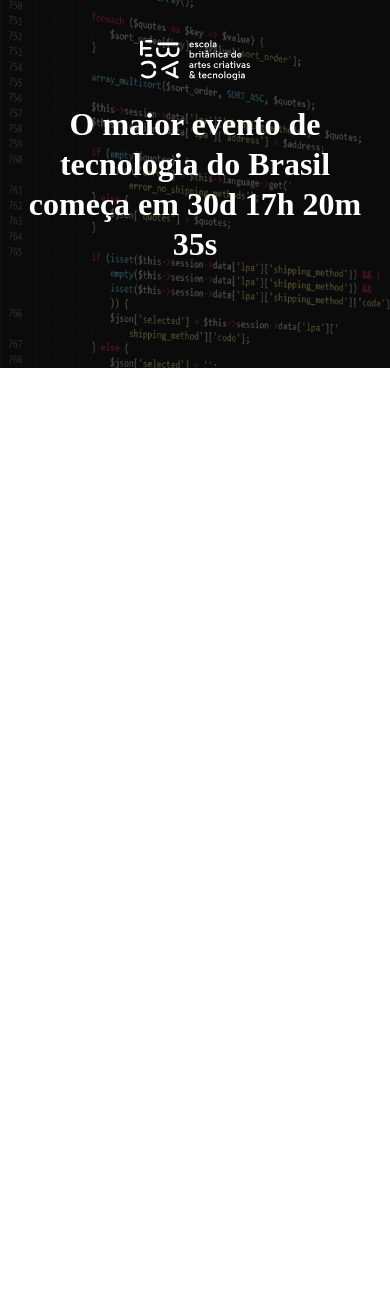
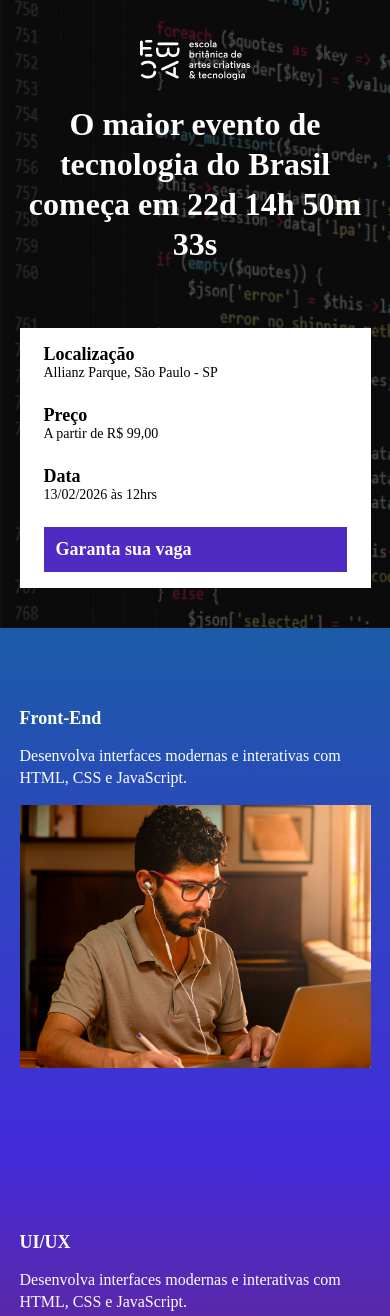
Before and after one commit to Rinkashi17/EBAC-Talks, a website: page src/index.html in a window 390 px wide. Shown: the top 1316 px of the page. Before the commit the page ends 844 px from the top, so only its background shows below. Drawn offline with nearby package versions, Linux system fonts and the light colour scheme; files that its build step writes are made by us from their sources; files whose address does not match are found by name.

Commit message:
criando a contagem regressiva

```diff
--- a/package.json
+++ b/package.json
@@ -2,9 +2,9 @@
   "name": "ebac-talks",
   "version": "1.0.0",
   "description": "",
-  "main": "index.js",
   "scripts": {
-    "dev": "parcel serve src/index.html src/styles/main.scss src/scripts/main.js",
+    "dev": "parcel src/index.html src/styles/main.scss src/scripts/main.js",
+    "build": "parcel build src/index.html --dist-dir dist",
     "test": "echo \"Error: no test specified\" && exit 1"
   },
   "keywords": [],
--- a/src/index.html
+++ b/src/index.html
@@ -5,19 +5,75 @@
     <meta name="viewport" content="width=device-width, initial-scale=1.0">
     <title>EBAC Tech Talks</title>
     <link rel="stylesheet" href="../dist/styles/main.css">
+    <link rel="stylesheet" href="https://unpkg.com/aos@next/dist/aos.css" />
 </head>
 <body>
     <header class="hero">
         <div class="container">
             <img class="hero__logo" src="./images/ebac_logo.svg" alt="">
             <p class="hero__text">
-                O maior evento de tecnologia do Brasil começa em 30d 17h 20m 35s
+                O maior evento de tecnologia do Brasil começa em <span id="contador"></span>
             </p>
+            <div class="infos-bar">
+                <ul class="infos-bar__infos">
+                    <li class="infos-bar__infos__item">
+                        <b>Localização</b>
+                        Allianz Parque, São Paulo - SP
+                    </li>
+                    <li class="infos-bar__infos__item">
+                        <b>Preço</b>
+                        A partir de R$ 99,00
+                    </li>
+                    <li class="infos-bar__infos__item">
+                        <b>Data</b>
+                        13/02/2026 às 12hrs
+                    </li>
+                </ul>
+                <a href="" class="button button--primary">
+                    Garanta sua vaga
+                </a>
+            </div>
         </div>
     </header>
 
+    <section class="event event--frontend">
+        <div class="container" data-aos="fade-right">
+            <div class="event__details">
+                <h2 class="event__details__title">Front-End</h2>
+                <p class="event__details__description">Desenvolva interfaces modernas e interativas com HTML, CSS e JavaScript.</p>
+            </div>
+        <img class="event__image" src="./images/frontend.png" alt="Front-End">
+        </div>
+    </section>
+    <section class="event event--ui-ux event--image-left" >
+        <div class="container" data-aos="fade-left">
+            <div class="event__details">
+                <h2 class="event__details__title">UI/UX</h2>
+                <p class="event__details__description">Desenvolva interfaces modernas e interativas com HTML, CSS e JavaScript.</p>
+            </div>
+        <img class="event__image" src="./images/frontend.png" alt="Front-End">
+        </div>
+    </section>
+    <section class="event event--data-science">
+        <div class="container" data-aos="fade-right">
+            <div class="event__details">
+                <h2 class="event__details__title">Data Science</h2>
+                <p class="event__details__description">Analise dados e desenvolva soluções de machine learning com Python e R.</p>
+            </div>
+        <img class="event__image" src="./images/frontend.png" alt="Front-End">
+        </div>
+    </section>
+    <section class="event event--backend  event--image-left">
+        <div class="container" data-aos="fade-left">
+            <div class="event__details">
+                <h2 class="event__details__title">Back-End</h2>
+                <p class="event__details__description">Implemente APIs robustas e escaláveis com Node.js, Python e Java.</p>
+            </div>
+        <img class="event__image" src="./images/frontend.png" alt="Front-End">
+        </div>
+    </section>
 
-
+    <script src="https://unpkg.com/aos@next/dist/aos.js"></script>
     <script src="./scripts/main.js"></script>
 </body>
 </html>
--- a/src/scripts/main.js
+++ b/src/scripts/main.js
@@ -1 +1,28 @@
-console.log('Hello, Ebac Talks!');
+AOS.init();
+
+const dataDoEvento = new Date("February 13, 2026 12:00:00");
+const timeStampDoEvento = dataDoEvento.getTime();
+
+
+const contaAsHoras = setInterval(function() {
+    const agora = new Date();
+    const timeStampAtual = agora.getTime();
+
+    const distanciaAteOEvento = timeStampDoEvento - timeStampAtual;
+
+    const diaEmMs = 1000 * 60 * 60 * 24;
+    const horaEmMs = 1000 * 60 * 60;
+    const minutoEmMs = 1000 * 60;
+
+    const diasAteOEvento = Math.floor(distanciaAteOEvento / diaEmMs);
+    const horasAteOEvento = Math.floor((distanciaAteOEvento % diaEmMs) / horaEmMs);
+    const minutosAteOEvento = Math.floor((distanciaAteOEvento % horaEmMs) / minutoEmMs);
+    const segundosAteOEvento = Math.floor((distanciaAteOEvento % minutoEmMs) / 1000);
+
+    document.getElementById("contador").innerHTML = `${diasAteOEvento}d ${horasAteOEvento}h ${minutosAteOEvento}m ${segundosAteOEvento}s`;
+
+    if (distanciaAteOEvento < 0) {
+        clearInterval(contaAsHoras);
+        document.getElementById("contador").innerHTML = "O evento começou!";
+    }
+}, 1000);
--- /dev/null
+++ b/src/styles/_event.scss
@@ -0,0 +1,65 @@
+@use 'variables';
+
+.event {
+    padding: 80px 0;
+
+    &--frontend {
+        background-image: linear-gradient(variables.$blue1, variables.$blue2);
+    }
+
+    &--ui-ux {
+        background-image: linear-gradient(variables.$blue2, variables.$pink);
+    }
+
+    &--data-science {
+        background-image: linear-gradient(variables.$pink, variables.$yellow);
+    }
+
+    &--backend {
+        background-image: linear-gradient(variables.$yellow, variables.$pink);
+    }
+
+    &--image-left{
+        .container{
+            flex-direction: row-reverse;
+        }
+    }
+
+    .container{
+        display: flex;
+        gap: 40px;
+    }
+
+    &__image{
+        max-width: 360px;
+    }
+
+    &__details{
+        &__title{
+            font-size: 18px;
+            font-weight: bold;
+            margin-bottom: 16px;
+        }
+
+        &__description{
+            font-size: 16px;
+            line-height: 22px;
+        }
+    }
+
+    @media (max-width: 768px){
+        .container{
+            display: block;
+        }
+
+        &__image{
+            width: 100%;
+        }
+
+        &__details{
+            margin-right: 0;
+            margin-bottom: 16px;
+        }
+    }
+
+}
--- a/src/styles/_hero.scss
+++ b/src/styles/_hero.scss
@@ -1,3 +1,5 @@
+@use 'variables';
+
 .hero {
     padding-top: 64px;
     padding-bottom: 100px;
@@ -16,7 +18,7 @@
         left: 0;
         width: 100%;
         height: 100%;
-        background-color: #000;
+        background-color: variables.$secondaryTextColor;
         content: '';
         opacity: 0.6;
     }
@@ -27,7 +29,6 @@
         margin-bottom: 64px;
         font-size: 40px;
         line-height: 56px;
-        color: #fff;
         font-weight: 800;
         text-align: center;
     }
--- /dev/null
+++ b/src/styles/_variables.scss
@@ -0,0 +1,8 @@
+$textColor: #fff;
+$secondaryTextColor: #000;
+
+$blue1: #1b5ca7;
+$blue2: #442bdb;
+$pink: #89223b;
+$yellow: #9c791d;
+$purple: #4f2ac3;
--- /dev/null
+++ b/src/styles/components/_buttons.scss
@@ -0,0 +1,26 @@
+@use '../variables';
+
+.button {
+    padding: 12px;
+    font-size: 18px;
+    font-weight: bold;
+    text-decoration: none;
+    text-align: center;
+    white-space: nowrap;
+
+    &--primary{
+        color: variables.$textColor;
+        background-color: variables.$purple;
+    }
+
+    @media (max-width: 768px){
+        display: flex;
+        width: 100%;
+        align-items: center;
+    }
+
+    @media (max-width: 1023px){
+        display: flex;
+        align-items: center;
+    }
+}
--- /dev/null
+++ b/src/styles/components/_infos_bar.scss
@@ -0,0 +1,43 @@
+@use '../variables';
+
+.infos-bar{
+    padding: 16px 24px;
+    background-color: variables.$textColor;
+    display: flex;
+    justify-content: space-between;
+
+    &__infos{
+        display: flex;
+        gap: 40px;
+
+        &__item{
+            font-size: 14px;
+            color: variables.$secondaryTextColor;
+
+            b{
+                color: variables.$secondaryTextColor;
+                font-size: 18px;
+                display: block;
+            }
+        }
+    }
+
+    @media (max-width: 767px){
+        display: block;
+
+        &__infos{
+            display: block;
+
+            &__item{
+                margin-bottom: 24px;
+            }
+        }
+    }
+
+    @media (max-width: 1023px){
+
+        &__infos{
+            gap: 16px;
+        }
+    }
+}
--- a/src/styles/main.scss
+++ b/src/styles/main.scss
@@ -1,18 +1,23 @@
 @use 'hero';
+@use 'components/infos_bar';
+@use 'components/buttons';
+@use 'event';
+@use 'variables';
 
 * {
     margin: 0;
     padding: 0;
     box-sizing: border-box;
-    color: #fff;
+    color: variables.$textColor;
+    list-style: none;
 }
 
-.container{
+.container {
     max-width: 960px;
     width: 100%;
     margin: 0 auto;
 
-    @media (max-width: 768px){
+    @media (max-width: 767px){
         max-width: 80%;
     }
 
```
